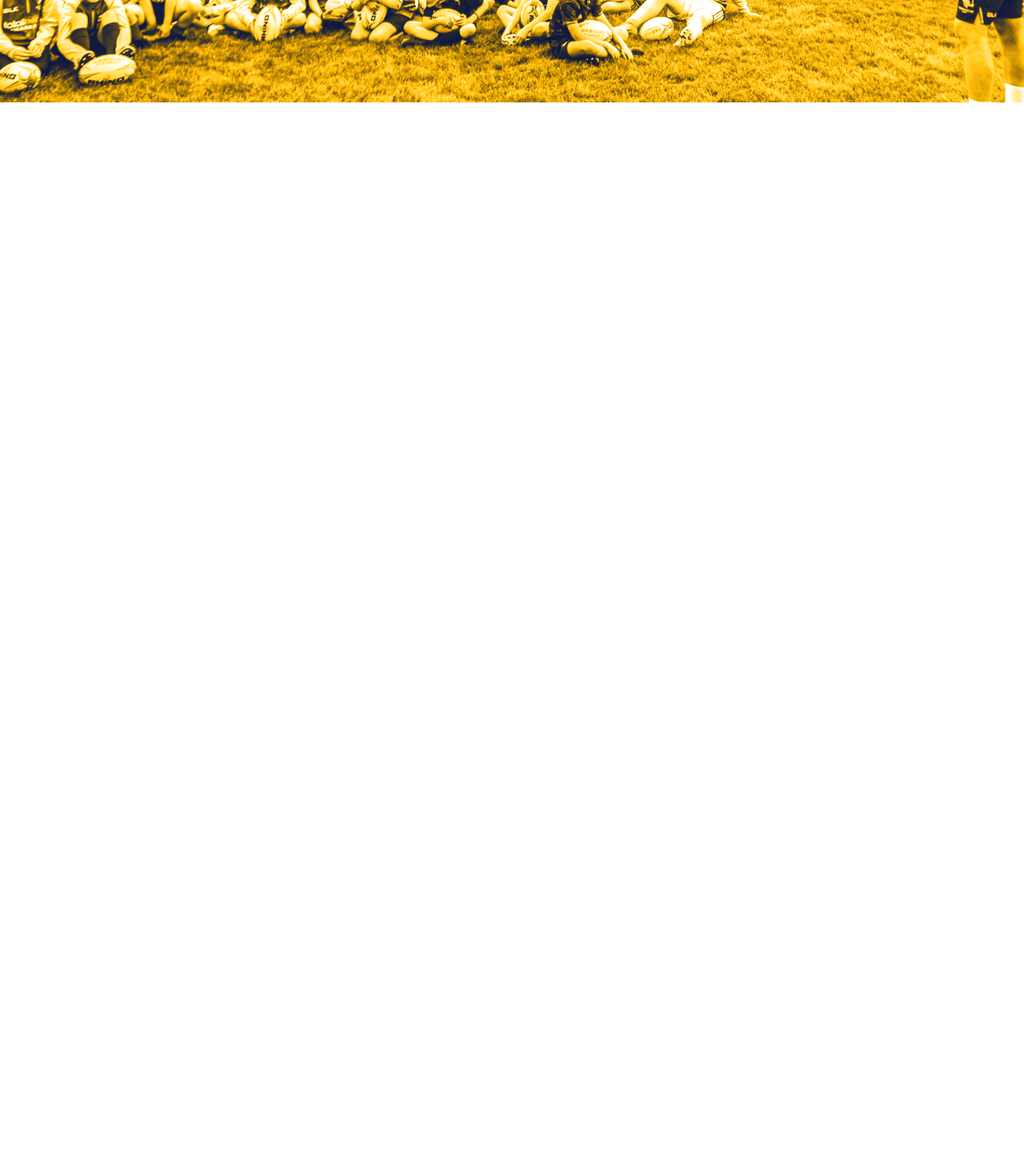
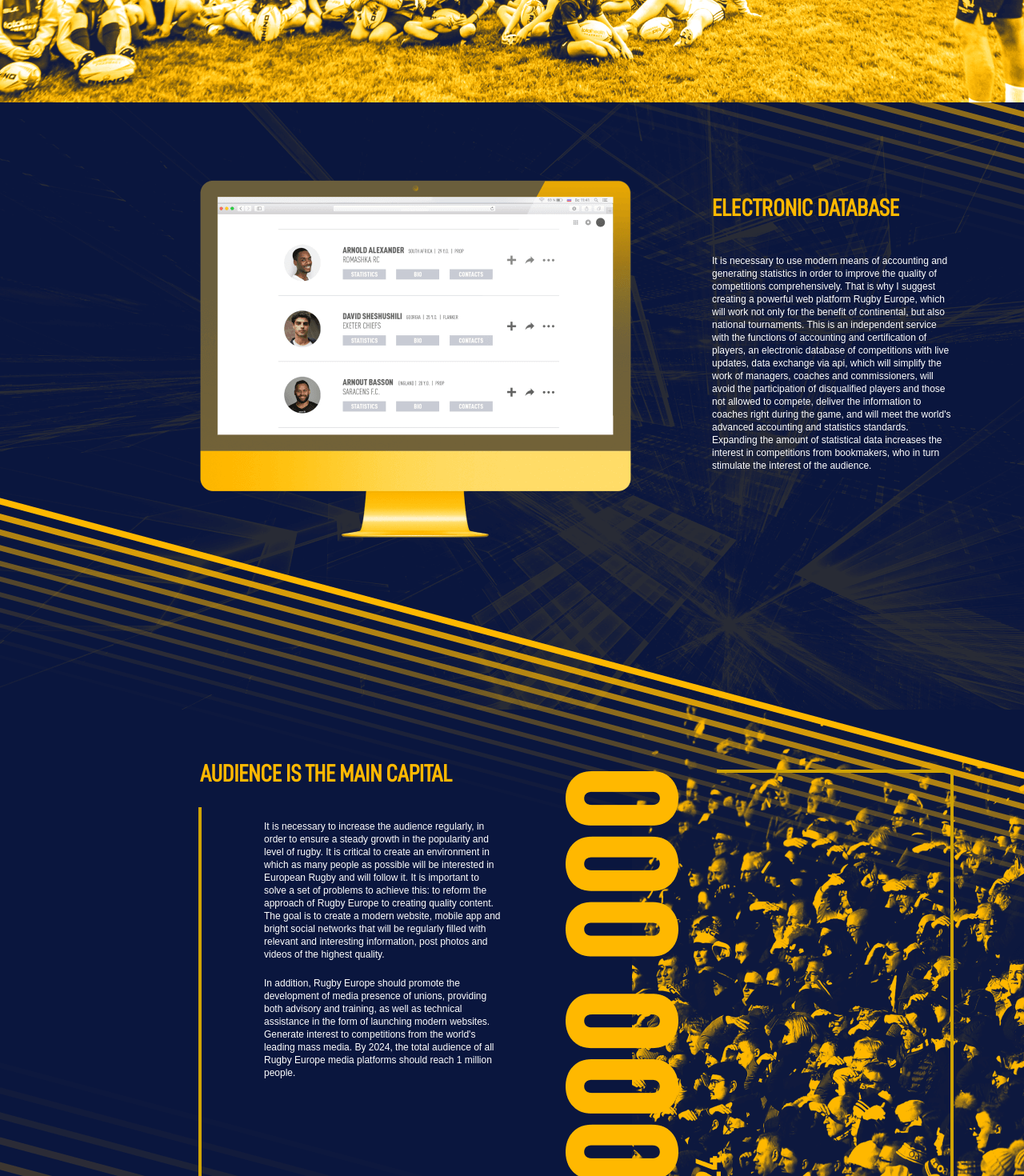
Before and after one commit to errrix/platika, a React (Create React App) app: page / in a window 1280 px wide. Shown: the part 7660-9130 px from the top of the page at 80% size. Before the commit the page ends 7788 px from the top, so only its background shows below. Built offline with nearby package versions, Linux system fonts and the light colour scheme.

Commit message:
new section

```diff
--- a/src/App.js
+++ b/src/App.js
@@ -9,6 +9,8 @@ import YouthRugby from "./components/youthRugby/youth-rugby";
 import WomansRugby from "./components/womensRugby/womens-rugby";
 import WorldRugby from "./components/worldRugby/world-rugby";
 import Education from "./components/education/education";
+import ElectronicData from "./components/electronic-data/electronic-data";
+import Audience from "./components/audience/audience";
 
 class App extends React.Component {
   render() {
@@ -24,6 +26,8 @@ class App extends React.Component {
           <WomansRugby/>
           <WorldRugby/>
           <Education/>
+          <ElectronicData/>
+          <Audience/>
         </div>
       </Suspense>
 
--- /dev/null
+++ b/src/components/audience/audience.js
@@ -0,0 +1,30 @@
+import "./index.scss";
+import {withTranslation} from 'react-i18next';
+import React from "react";
+import bgAudience from "../audience/images/audience-bg.png";
+
+function Audience({t, i18n}) {
+    return (
+        <div className="audience" style={{backgroundImage: `url(${bgAudience})`}}>
+            <a name="audience"></a>
+            <div className="audience__content-block">
+                <div className="audience__info">
+                   <div className="audience__title">
+                       {t("audience.title")}
+                   </div>
+                    <div className="audience__text">
+                        <span>
+                            {t("audience.text1")}
+                        </span>
+                        <span>
+                            {t("audience.text2")}
+                        </span>
+                    </div>
+                </div>
+            </div>
+        </div>
+    );
+}
+
+
+export default withTranslation("common")(Audience);
--- /dev/null
+++ b/src/components/audience/index.scss
@@ -0,0 +1,48 @@
+$cmp: ".audience";
+
+#{$cmp} {
+  font-family: 'GilroyMedium', sans-serif;
+  background-repeat: no-repeat;
+  padding-top: 25px;
+  height: 730px;
+  font-size: 0;
+
+  &__content-block {
+    width: 940px;
+    margin: 0 auto;
+  }
+
+  &__info {
+    position: relative;
+    z-index: 4;
+    display: flex;
+    flex-direction: column;
+    align-items: flex-start;
+  }
+
+  &__title {
+    font-family: "PFDinCondensedRegular", sans-serif;
+    font-size: 30px;
+    line-height: 35px;
+    font-weight: 700;
+    text-transform: uppercase;
+    color: #FFB800;
+    width: 450px;
+    margin-top: 40px;
+  }
+
+  &__text {
+    font-weight: 500;
+    font-size: 12px;
+    line-height: 16px;
+    color: #ffffff;
+    width: 300px;
+    margin-top: 40px;padding-left: 80px;
+
+    span {
+      display: block;
+      margin-bottom: 20px;
+    }
+  }
+
+}
--- /dev/null
+++ b/src/components/electronic-data/electronic-data.js
@@ -0,0 +1,25 @@
+import "./index.scss";
+import {withTranslation} from 'react-i18next';
+import React from "react";
+import bgElData from "../electronic-data/images/electronic-data-bg.png";
+
+function ElectronicData({t, i18n}) {
+    return (
+        <div className="electronic-data" style={{backgroundImage: `url(${bgElData})`}}>
+            <a name="electronic-data"></a>
+            <div className="electronic-data__content-block">
+                <div className="electronic-data__info">
+                   <div className="electronic-data__title">
+                       {t("electronic-data.title")}
+                   </div>
+                    <div className="electronic-data__text">
+                        {t("electronic-data.text")}
+                    </div>
+                </div>
+            </div>
+        </div>
+    );
+}
+
+
+export default withTranslation("common")(ElectronicData);
--- /dev/null
+++ b/src/components/electronic-data/index.scss
@@ -0,0 +1,43 @@
+$cmp: ".electronic-data";
+
+#{$cmp} {
+  font-family: 'GilroyMedium', sans-serif;
+  background-repeat: no-repeat;
+  padding-top: 75px;
+  height: 682px;
+  font-size: 0;
+
+  &__content-block {
+    width: 940px;
+    margin: 0 auto;
+  }
+
+  &__info {
+    position: relative;
+    z-index: 4;
+    display: flex;
+    flex-direction: column;
+    align-items: flex-end;
+  }
+
+  &__title {
+    font-family: "PFDinCondensedRegular", sans-serif;
+    font-size: 30px;
+    line-height: 35px;
+    font-weight: 700;
+    text-transform: uppercase;
+    color: #FFB800;
+    width: 300px;
+    margin-top: 40px;
+  }
+
+  &__text {
+    font-weight: 500;
+    font-size: 12px;
+    line-height: 16px;
+    color: #ffffff;
+    width: 300px;
+    margin-top: 40px;
+  }
+
+}
--- a/src/components/header/header.js
+++ b/src/components/header/header.js
@@ -44,9 +44,9 @@ function Header({t, i18n}) {
                             <a href="#educational-platform">{t("header.link8")}</a>
                         </div>
                         <div className="header__menu--column-2">
-                            <a href="#">{t("header.link9")}</a>
-                            <a href="#">{t("header.link10")}</a>
-                            <a href="#">{t("header.link11")}</a>
+                            <a href="#electronic-data">{t("header.link9")}</a>
+                            <a href="#audience">{t("header.link10")}</a>
+                            <a href="#spectator-program">{t("header.link11")}</a>
                             <a href="#">{t("header.link12")}</a>
                             <a href="#">{t("header.link13")}</a>
                             <a href="#">{t("header.link14")}</a>
--- a/src/translations/en/common.json
+++ b/src/translations/en/common.json
@@ -58,8 +58,20 @@
     "text1": "Rugby Europe is poorly integrated into international communication, partnership and interaction processes. It is necessary to actively and effectively develop these ties, first of all – collaborative/cooperative work with World Rugby. We need a support in implementing educational programs, developing methodological materials, and raising the level of competition.",
     "text2": "Partnership with other continental associations, such as America and Asia, will allow not only to organize test matches of second-and third-tier teams, but also to conduct exhibition commercial matches. For example, a game between an American champion and a European champion, which is guaranteed to attract audience. At the moment, most European teams from the Trophy, Conference 1, Conference 2 and Development divisions play only 3 to 5 games a year. This is catastrophically insufficient if we want to ensure sustainable growth of sportsmanship and level of the game. I intend to change this!"
   },
+
   "education" : {
     "title": "Educational platform",
     "text": "Regular and high-quality improvement of the skill level of all players, involved in rugby, and professionals across the continent should be one of Rugby Europe’s top priorities. We will be able to show consistent progress from year to year only by adopting the knowledge and experience of the best specialists. I intend to create a comprehensive educational program that will combine both online and offline training. A full-scale modern web-platform will be developed and launched during 2021. It will include all the progressive methods of teaching and providing information for players, coaches, referees and managers. In addition to that, an educational program for players and coaches in special training camps will be implemented and held annually in all countries."
+  },
+
+  "electronic-data" : {
+    "title": "Electronic database",
+    "text": "It is necessary to use modern means of accounting and generating statistics in order to improve the quality of competitions comprehensively. That is why I suggest creating a powerful web platform Rugby Europe, which will work not only for the benefit of continental, but also national tournaments. This is an independent service with the functions of accounting and certification of players, an electronic database of competitions with live updates, data exchange via api, which will simplify the work of managers, coaches and commissioners, will avoid the participation of disqualified players and those not allowed to compete, deliver the information to coaches right during the game, and will meet the world's advanced accounting and statistics standards. Expanding the amount of statistical data increases the interest in competitions from bookmakers, who in turn stimulate the interest of the audience."
+  },
+
+  "audience" : {
+    "title": "Audience is the main capital",
+    "text1": "It is necessary to increase the audience regularly, in order to ensure a steady growth in the popularity and level of rugby. It is critical to create an environment in which as many people as possible will be interested in European Rugby and will follow it. It is important to solve a set of problems to achieve this: to reform the approach of Rugby Europe to creating quality content. The goal is to create a modern website, mobile app and bright social networks that will be regularly filled with relevant and interesting information, post photos and videos of the highest quality.",
+    "text2": "In addition, Rugby Europe should promote the development of media presence of unions, providing both advisory and training, as well as technical assistance in the form of launching modern websites. Generate interest to competitions from the world's leading mass media. By 2024, the total audience of all Rugby Europe media platforms should reach 1 million people."
   }
 }
```
Also changed, not shown: src/components/audience/images/audience-bg.png (added), src/components/electronic-data/images/electronic-data-bg.png (added).
